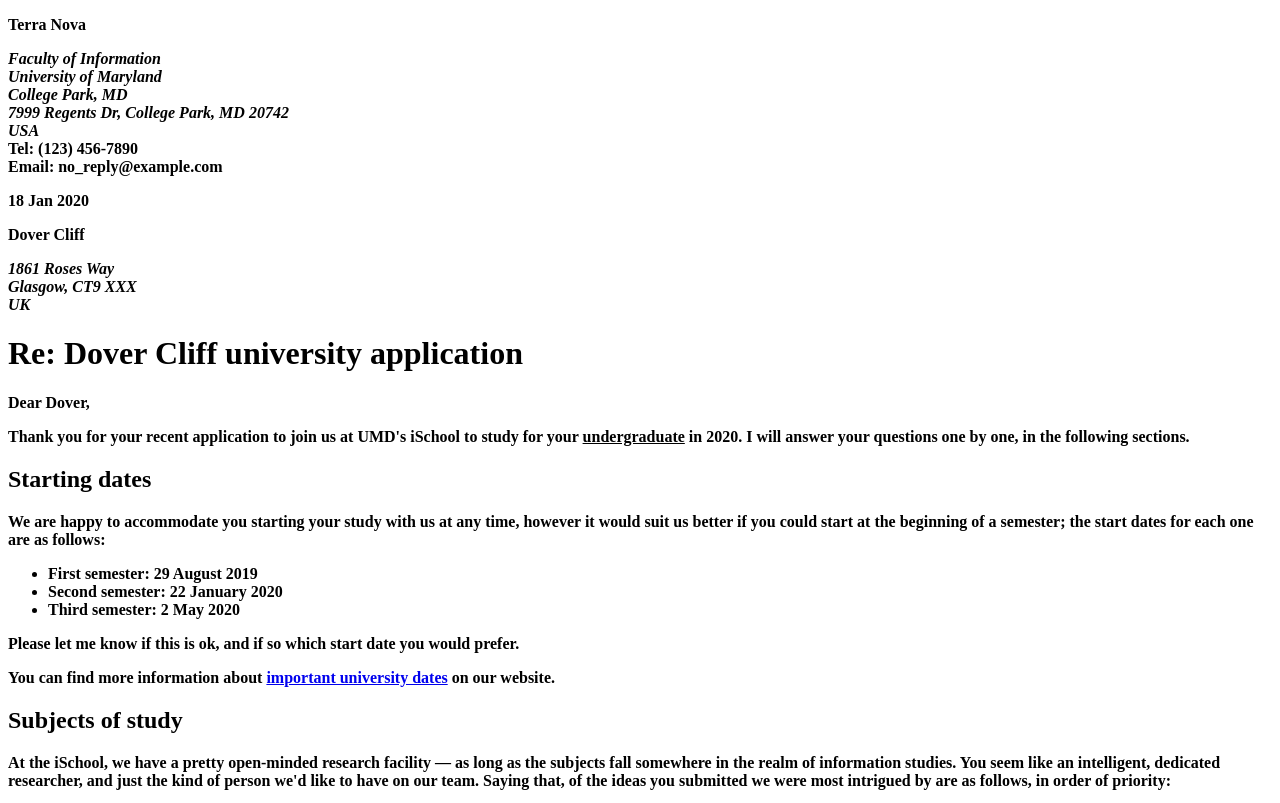
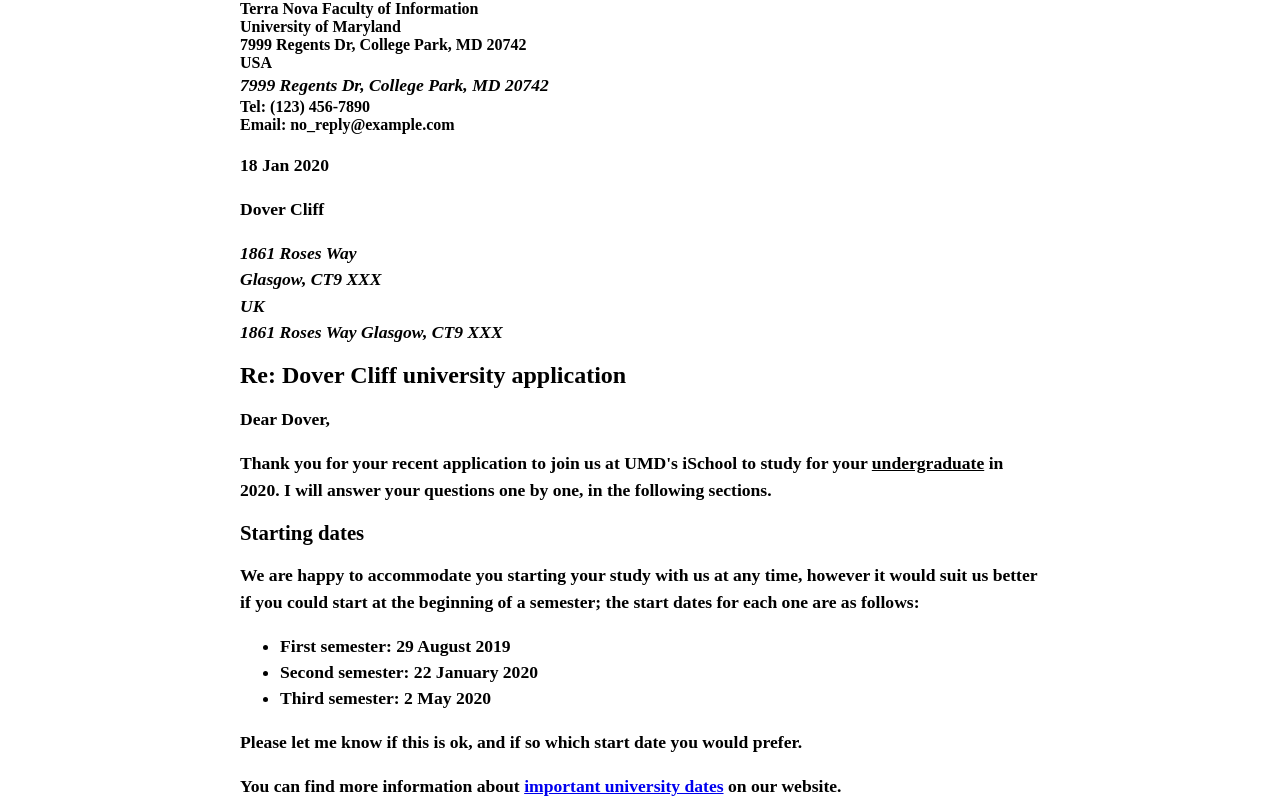
Before and after one commit to aabdella98/aabdella98.github.io, a plain HTML site: page lab_2/index.html in a window 1280 px wide. Shown: the top 803 px of the page. Drawn offline with Linux system fonts and the light colour scheme.

Commit message:
Update index.html

```diff
--- a/lab_2/index.html
+++ b/lab_2/index.html
@@ -2,31 +2,32 @@
 <html lang="en">
 <head>
     <meta charset="utf-8">
+    <meta name="author" content="Dr.Terra Nova">
+    <link rel="stylesheet" href="lab_style.css">
     <title> Lab 2 </title>
 </head>
 <body>
 
-
-<p><strong> Terra Nova <strong></p>
-<address>
+<div class="send=column">
+<strong> Terra Nova <strong>
 Faculty of Information<br>
 University of Maryland<br>
-College Park, MD<br>
 7999 Regents Dr, College Park, MD 20742<br>
 USA<br>
-</address>
+</div>
+<address class="send-column">7999 Regents Dr, College Park, MD 20742</address>
 <strong>Tel:</strong> (123) 456-7890<br>
 <strong> Email:</strong> no_reply@example.com<br>
 
 
-
+<div class="send=column">
 <p>18 Jan 2020</p>
 <p><strong> Dover Cliff</strong></p>
 <address>1861 Roses Way<br>
 Glasgow, CT9 XXX<br>
 UK<br></address>
-
-
+</div>
+<address class="send-column">1861 Roses Way Glasgow, CT9 XXX</address>
 
 <h1>Re: Dover Cliff university application</h1>
 
```
